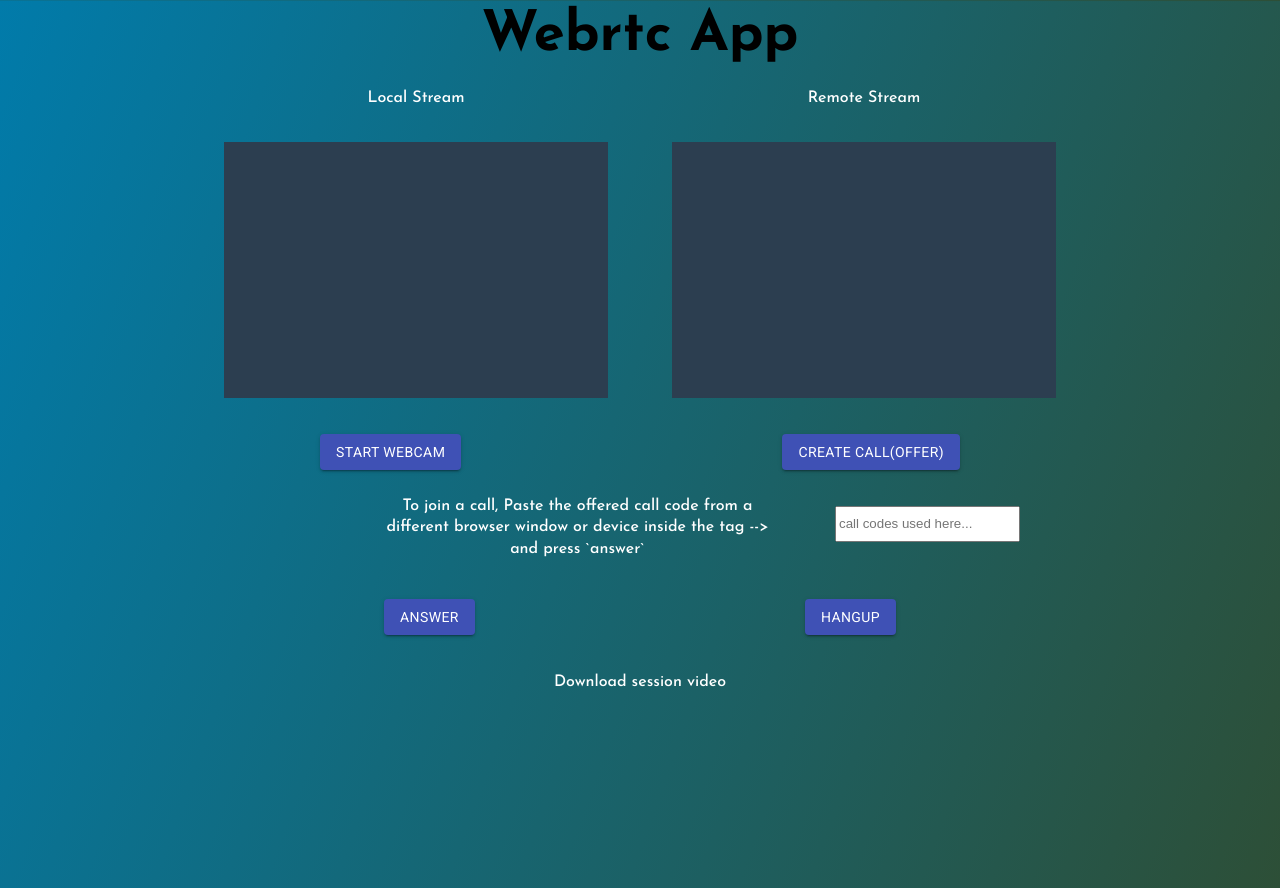
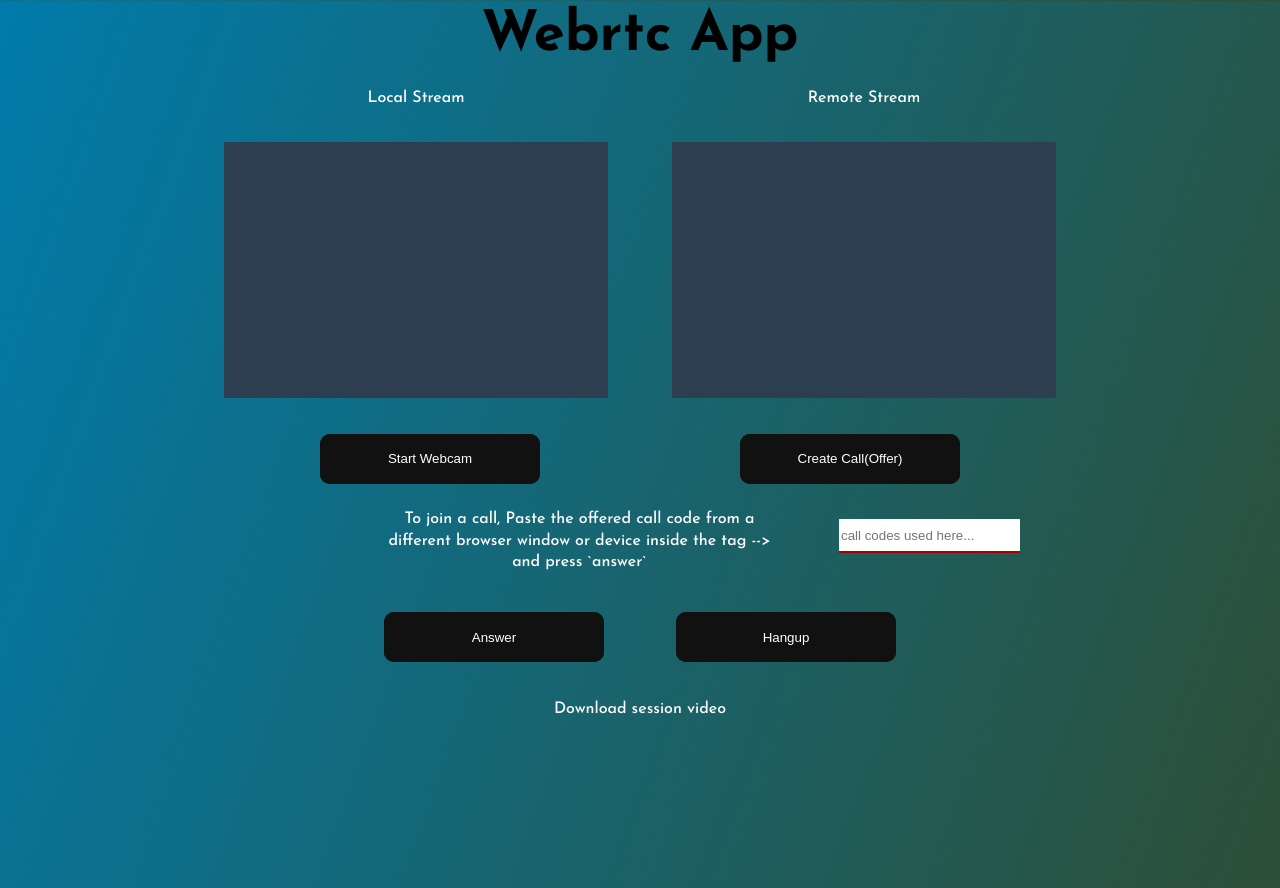
Before and after one commit to apeli23/nextjswebrtc, a Next.js app: page / in a window 1280 px wide. Built offline with nearby package versions, Linux system fonts and the light colour scheme.

Commit message:
button-fix

```diff
--- a/pages/index.js
+++ b/pages/index.js
@@ -270,24 +270,24 @@
             marginBottom: '2%',
           }}
         >
-          <Button
+          <button
             variant="contained"
             color="primary"
             onClick={webCamHandler}
             ref={webcamButtonRef}
           >
             Start Webcam
-          </Button>
+          </button>
 
           <div>
-            <Button
+            <button
               variant="contained"
               color="primary"
               onClick={callHandler}
               ref={callButtonRef}
             >
               Create Call(Offer)
-            </Button>
+            </button>
             {answeredCode && <p style={{marginTop: '3%'}}>call code offered! check the tag below</p>}
           </div>
         </div>
@@ -323,23 +323,23 @@
             marginBottom: '3%',
           }}
         >
-          <Button
+          <button
             color="primary"
             variant="contained"
             onClick={answerHandler}
             ref={answerButtonRef}
           >
             Answer
-          </Button>
+          </button>
 
-          <Button
+          <button
             color="primary"
             variant="contained"
             onClick={hangupHandler}
             ref={hangupButtonRef}
           >
             Hangup
-          </Button>
+          </button>
         </div>
 
         <a
--- a/styles/globals.css
+++ b/styles/globals.css
@@ -61,3 +61,69 @@
   background: '#FFF';
   cursor: pointer;
 }
+
+input {
+  transition: 0.2s;
+  border: 0;
+  border-bottom: 2px solid #a70000;
+  outline: 0;
+}
+button {
+  width: 220px;
+  height: 50px;
+  border: none;
+  outline: none;
+  color: #fff;
+  background: #111;
+  cursor: pointer;
+  position: relative;
+  z-index: 0;
+  border-radius: 10px;
+}
+
+button:before {
+  content: '';
+  background: linear-gradient(45deg, #ff0000, #ff7300, #fffb00, #48ff00, #00ffd5, #002bff, #7a00ff, #ff00c8, #ff0000);
+  position: absolute;
+  top: -2px;
+  left:-2px;
+  background-size: 400%;
+  z-index: -1;
+  filter: blur(5px);
+  width: calc(100% + 4px);
+  height: calc(100% + 4px);
+  animation: glowing 20s linear infinite;
+  opacity: 0;
+  transition: opacity .3s ease-in-out;
+  border-radius: 10px;
+}
+
+button:active {
+  color: #000
+}
+
+button:active:after {
+  background: transparent;
+}
+
+button:hover:before {
+  opacity: 1;
+}
+
+button:after {
+  z-index: -1;
+  content: '';
+  position: absolute;
+  width: 100%;
+  height: 100%;
+  background: #111;
+  left: 0;
+  top: 0;
+  border-radius: 10px;
+}
+
+@keyframes glowing {
+  0% { background-position: 0 0; }
+  50% { background-position: 400% 0; }
+  100% { background-position: 0 0; }
+}
```
